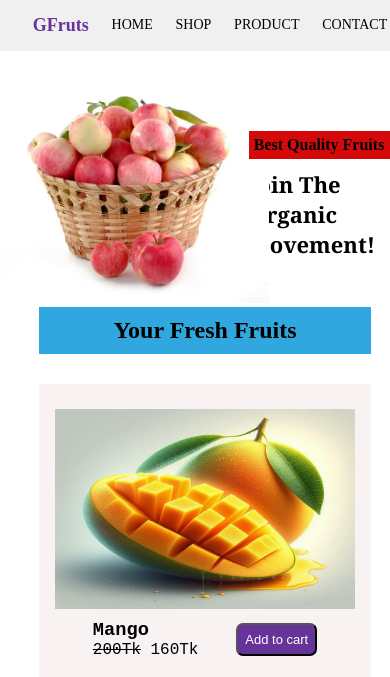
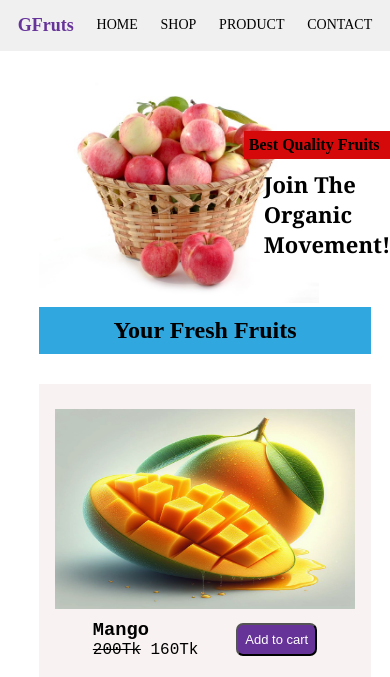
Before and after one commit to WebDeveloper-Rafiul/Full-stack--Ecommerce-website, a plain HTML site: page index.html in a window 390 px wide. Shown: the top 677 px of the page. Drawn offline with Linux system fonts and the light colour scheme.

Commit message:
some change

```diff
--- a/style.css
+++ b/style.css
@@ -14,8 +14,8 @@
 header {
   background: var(--baground-color);
   width: 100%;
-  margin: auto;
-  padding: 15px;
+
+  padding: 15px 0px;
 }
 nav ul {
   display: flex;
@@ -46,8 +46,9 @@ ul li a {
 .bannar {
   display: flex;
   align-content: center;
+  flex-direction: row;
 
-  width: 100%;
+  width: 80%;
 }
 .bannar-img {
   margin-bottom: 20px;
@@ -191,19 +192,17 @@ footer a {
   .bannar-img {
     margin-bottom: 0px;
     padding: 0px;
-    width: 70%;
+    width: 50%;
   }
   .bannar img {
     width: 280px;
-    transform: translateX(-50px);
   }
   .bannar {
     width: 80%;
     margin-top: 10px;
-    gap: 10px;
+    gap: 75px;
   }
   .bannar-title h1 {
-    transform: translateX(20px);
     background: #d50909;
   }
   .bannar-title h2 {
```
